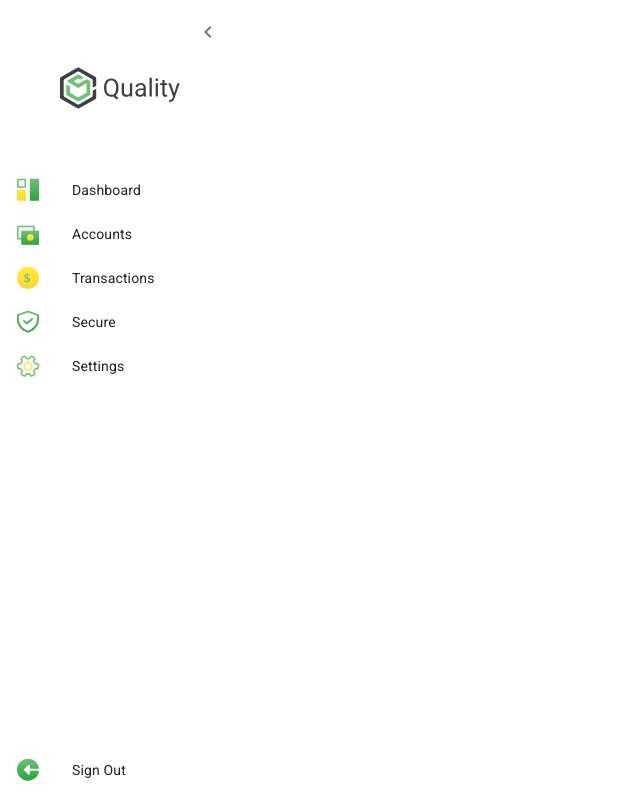
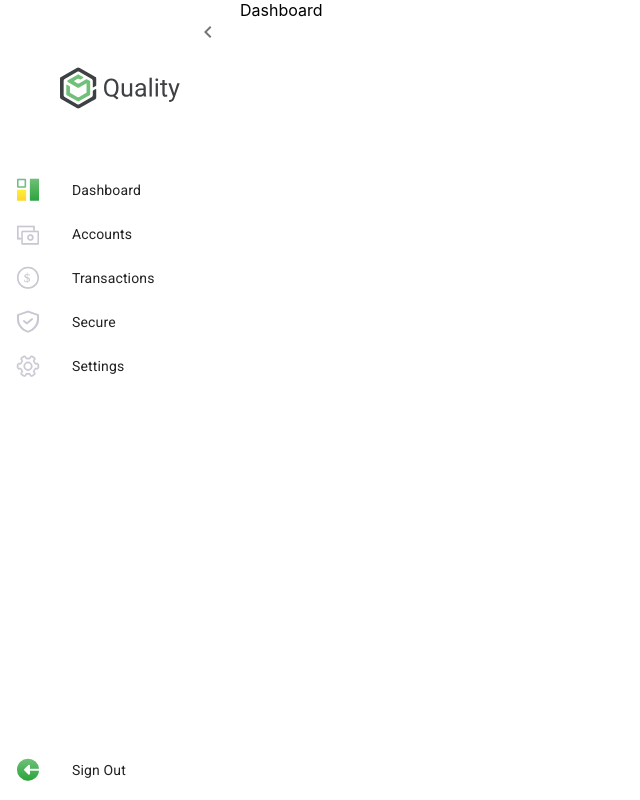
Before and after one commit to SoneThaya/quality-dashboard-firebase, a React (Create React App) app: page / in a window 1280 px wide. Shown: the whole page, without its empty margins (0-640 px from the left). Built offline with nearby package versions, Linux system fonts and the light colour scheme.

Commit message:
completed navigation and added pages

```diff
--- a/package.json
+++ b/package.json
@@ -11,6 +11,7 @@
     "clsx": "^1.1.1",
     "react": "^17.0.2",
     "react-dom": "^17.0.2",
+    "react-router-dom": "^5.2.0",
     "react-scripts": "4.0.3",
     "web-vitals": "^1.0.1"
   },
--- a/src/App.js
+++ b/src/App.js
@@ -1,12 +1,31 @@
-import React from 'react'
-import Navigation from './components/Navigation'
+import React from "react";
+import Navigation from "./components/Navigation";
+import { BrowserRouter as Router, Switch, Route } from "react-router-dom";
+import routes from "./routes";
+import { useStyles } from "./styles";
 
 const App = () => {
+  const classes = useStyles();
+
   return (
-    <div>
-      <Navigation />
+    <div className={classes.appRoot}>
+      <Router>
+        <Navigation />
+        <div>
+          <div className={classes.appBarSpacer}></div>
+          <Switch>
+            {routes.map((route, index) => {
+              return (
+                <Route exact key={index} path={route.path}>
+                  {route.component}
+                </Route>
+              );
+            })}
+          </Switch>
+        </div>
+      </Router>
     </div>
-  )
-}
+  );
+};
 
-export default App
+export default App;
--- a/src/components/MenuItem.js
+++ b/src/components/MenuItem.js
@@ -1,4 +1,4 @@
-import React from "react";
+import React, { useEffect, useState } from "react";
 
 // @material ui
 import { ListItem, ListItemIcon, ListItemText, Icon } from "@material-ui/core";
@@ -8,14 +8,26 @@ import { useStyles } from "../styles";
 
 // external
 import clsx from "clsx";
+import { Link, useLocation } from "react-router-dom";
 
 const MenuItem = ({ label, icon, activeIcon, path }) => {
   const classes = useStyles();
-  const [active, setActive] = React.useState(true);
+  const [active, setActive] = useState(true);
+  const location = useLocation();
+
+  useEffect(() => {
+    if (path === "/sign-out") {
+      setActive(true);
+      return;
+    }
+    setActive(location.pathname === path);
+  }, [location]);
 
   return (
     <ListItem
       button
+      component={Link}
+      to={path}
       className={clsx(classes.menuItem, active && classes.menuItemActive)}
     >
       <ListItemIcon>
--- /dev/null
+++ b/src/pages/Accounts.js
@@ -0,0 +1,11 @@
+import React from 'react'
+
+const Accounts = () => {
+    return (
+        <div>
+            accounts
+        </div>
+    )
+}
+
+export default Accounts
--- /dev/null
+++ b/src/pages/Dashboard.js
@@ -0,0 +1,11 @@
+import React from 'react'
+
+const Dashboard = () => {
+    return (
+        <div>
+            Dashboard
+        </div>
+    )
+}
+
+export default Dashboard
--- /dev/null
+++ b/src/pages/Secure.js
@@ -0,0 +1,11 @@
+import React from 'react'
+
+const Secure = () => {
+    return (
+        <div>
+            secure
+        </div>
+    )
+}
+
+export default Secure
--- /dev/null
+++ b/src/pages/Settings.js
@@ -0,0 +1,11 @@
+import React from 'react'
+
+const Settings = () => {
+    return (
+        <div>
+            settings
+        </div>
+    )
+}
+
+export default Settings
--- /dev/null
+++ b/src/pages/Transactions.js
@@ -0,0 +1,7 @@
+import React from "react";
+
+const Transactions = () => {
+  return <div>transactions</div>;
+};
+
+export default Transactions;
--- a/src/styles.js
+++ b/src/styles.js
@@ -1,6 +1,9 @@
 import { makeStyles } from "@material-ui/core/styles";
 
 export const useStyles = makeStyles((theme) => ({
+  appRoot: {
+    display: "flex",
+  },
   navigationLogo: {
     width: "50%",
     cursor: "pointer",
@@ -16,6 +19,8 @@ export const useStyles = makeStyles((theme) => ({
     border: "none",
     whiteSpace: "nowrap",
     overflowX: "hidden",
+    position: "relative",
+    height: "100vh",
   },
   navigationDrawerCollapse: {
     width: theme.spacing(9),
```
Also changed, not shown: 1 other file (tests, documents, lock files or other folders).
